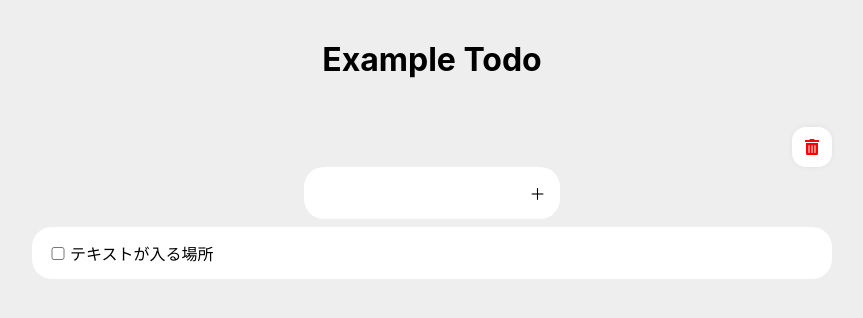
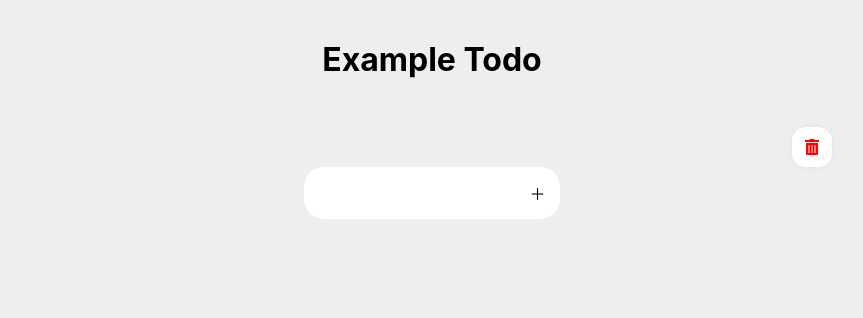
Before and after one commit to yumauma20/react_todoapp, a React (Create React App) app: page / in a window 1280 px wide. Shown: the top 318 px of the page, without its empty margins (208-1071 px from the left). Built offline with nearby package versions, Linux system fonts and the light colour scheme.

Commit message:
todos配列の中身を表示する

```diff
--- a/src/App.js
+++ b/src/App.js
@@ -53,19 +53,21 @@ function App() {
           <input className="todos-header-input" type="text" value={text} onChange={onChangeHandler}/>
           <input className="todos-header-plus" type="submit" value="＋" onClick={pushTodo}/>
         </form>
-        {/* ループする場所 */}
         <ul className="todos">
+        {todos.map((data) => {
+          return (
             <li className="todo">
               <input
                 className="todo-checkbox"
                 type="checkbox"
               />
               <label className="todo-text">
-              テキストが入る場所
+                {data.text}
               </label>
             </li>
+          )
+        })}
         </ul>
-        {/* ループ終了 */}
       </div>
       </div>
     </div>
```
Also changed, not shown: 1 other file (tests, documents, lock files or other folders). Lines whose indentation alone changed are shown as unchanged.
